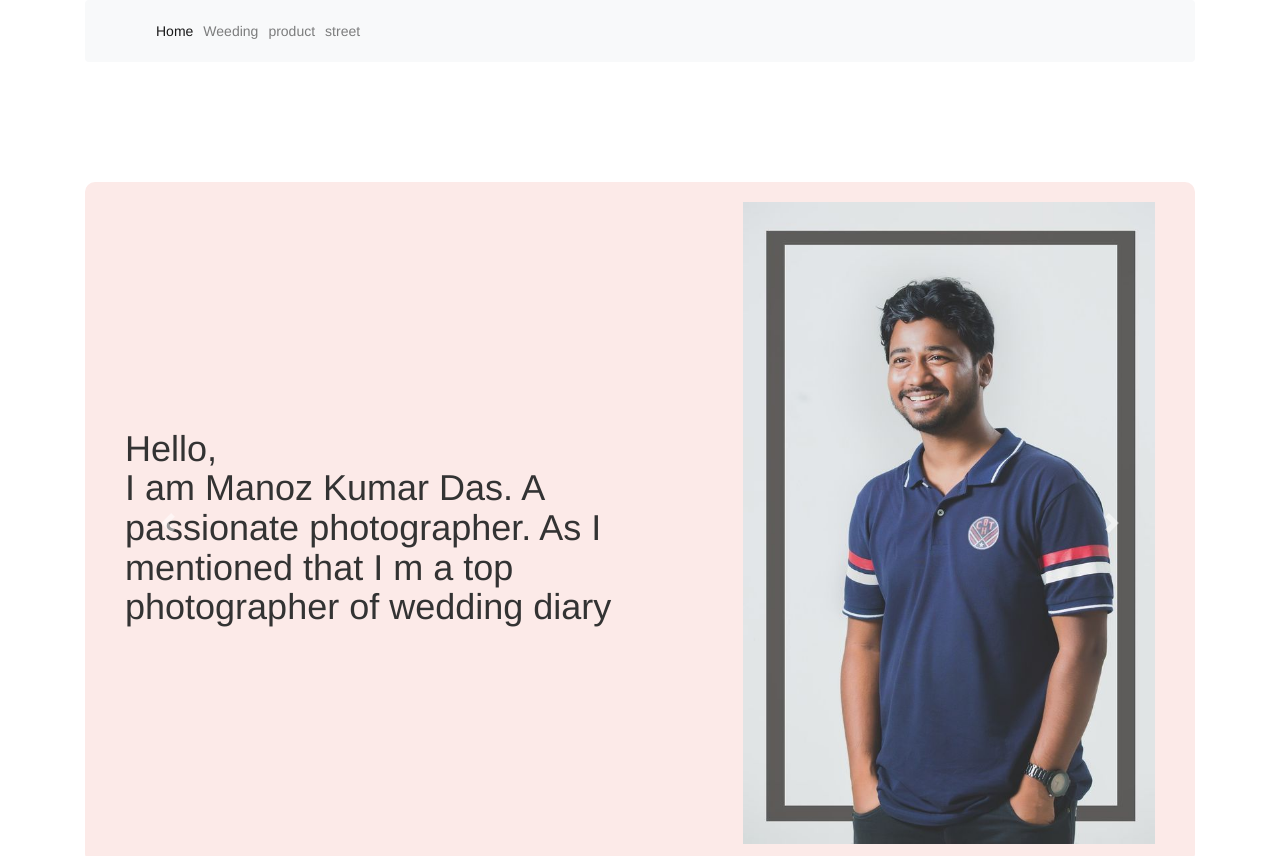
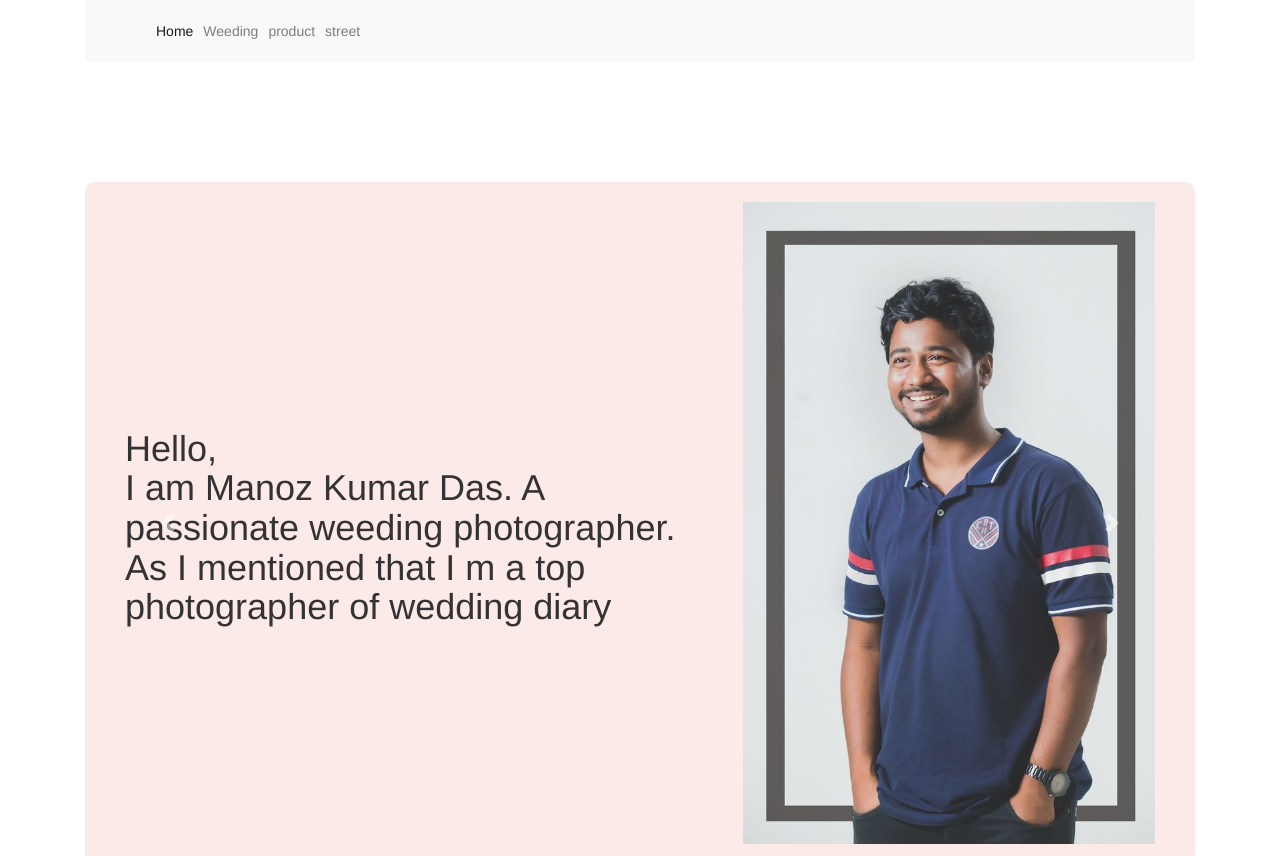
Before and after one commit to manwar16/mnz-photography, a plain HTML site: page index.html in a window 1280 px wide. Shown: the top 856 px of the page. Drawn offline with nearby package versions, Linux system fonts and the light colour scheme.

Commit message:
correction

```diff
--- a/index.html
+++ b/index.html
@@ -53,7 +53,7 @@
                 <div class="carousel-item active">
                     <div class="row align-items-center">
                         <div class="col-md-7">
-                            <h1> Hello,<br> I am Manoz Kumar Das. A passionate photographer. As I mentioned that I m a top photographer of wedding diary</h1>
+                            <h1> Hello,<br> I am Manoz Kumar Das. A passionate weeding photographer. As I mentioned that I m a top photographer of wedding diary</h1>
 
 
                         </div>
@@ -62,30 +62,7 @@
                         </div>
                     </div>
                 </div>
-                <!--
-                <div class="carousel-item">
-                    <div class="row align-items-center">
-                        <div class="col-md-7">
-                            <h1> Hello,<br> I am Manoz Kumar Das. A passionate photographer.</h1>
 
-                        </div>
-                        <div class="col-md-5">
-                            <img src="images/mnzprofile2.jpg" class="d-block w-100" alt="...">
-                        </div>
-                    </div>
-                </div>
-
-                <div class="carousel-item">
-                    <div class="row align-items-center">
-                        <div class="col-md-7">
-                            <h1> Hello,<br> I am Manoz Kumar Das. A passionate photographer.</h1>
-                        </div>
-                        <div class="col-md-5">
-                            <img src="images/mnzprofile3.jpg" class="d-block w-100" alt="...">
-                        </div>
-                    </div>
-                </div>
-                -->
             </div>
             <a class="carousel-control-prev" href="#carouselExampleControls" role="button" data-slide="prev">
                 <span class="carousel-control-prev-icon" aria-hidden="true"></span>
```
